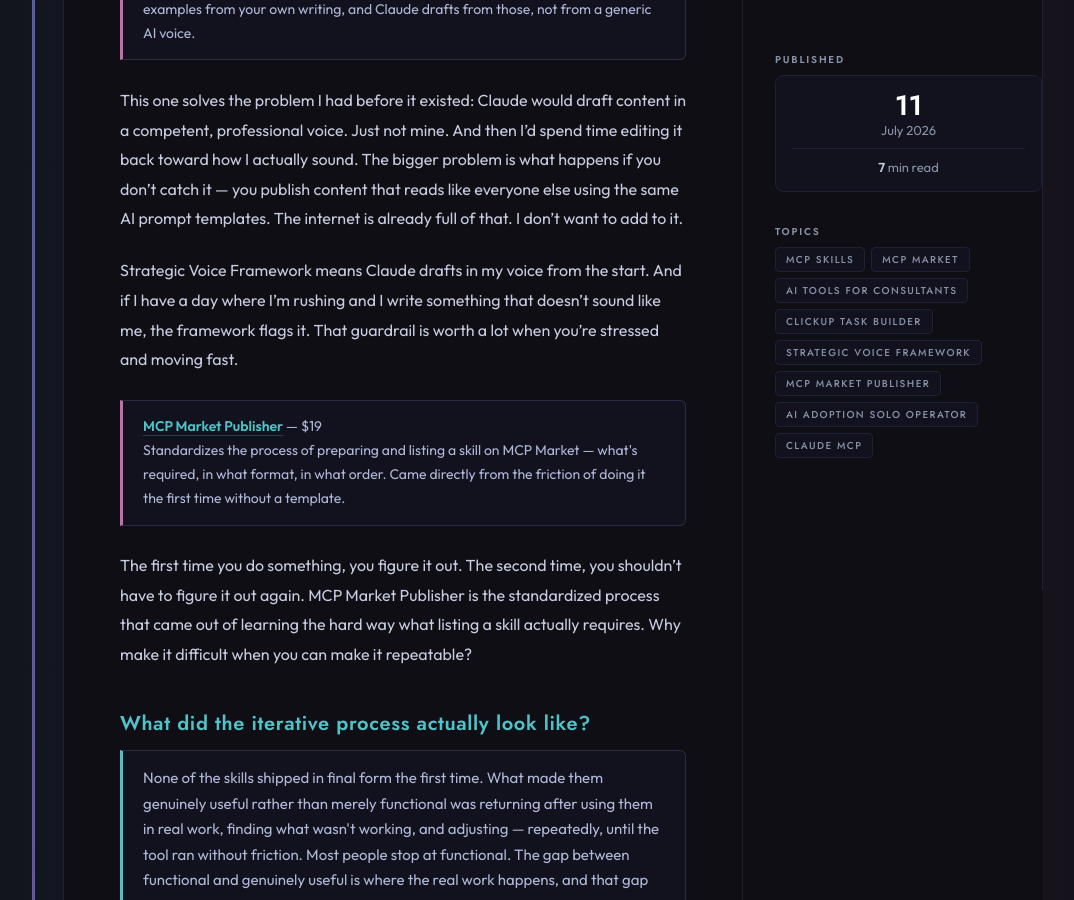
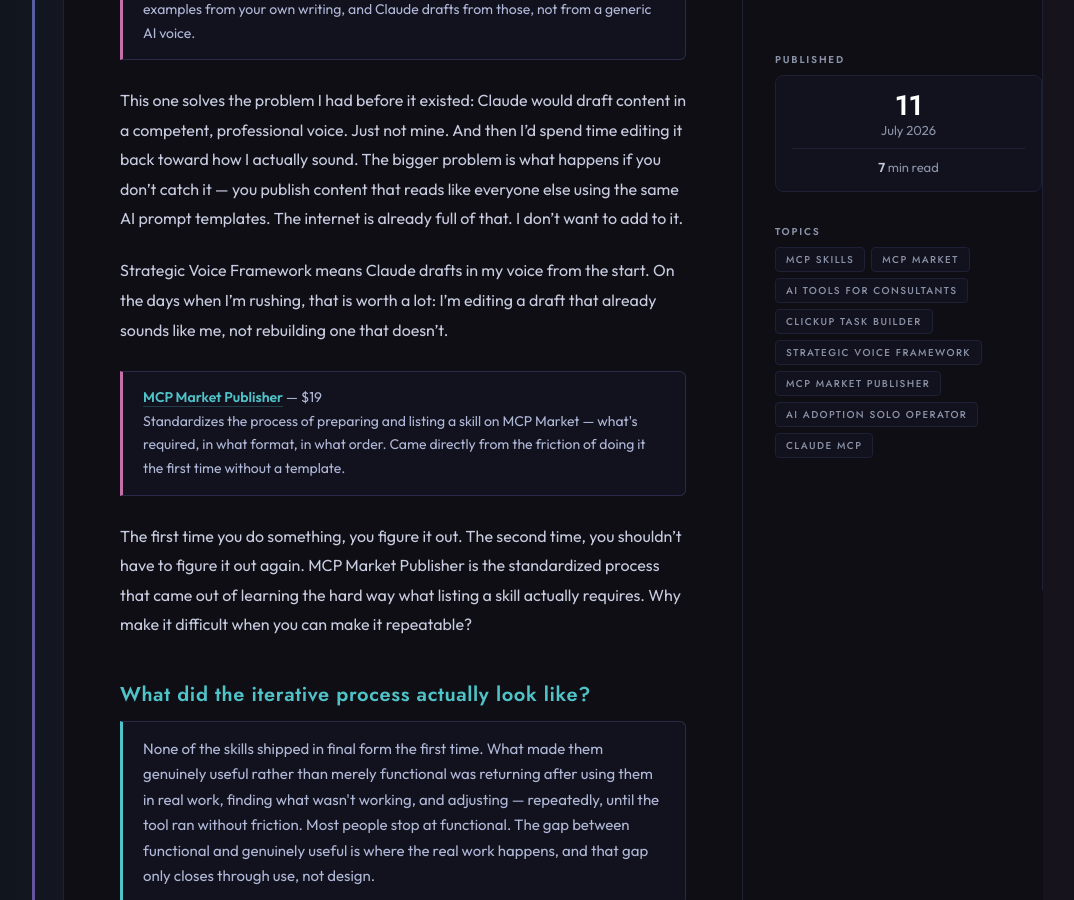
Before and after one commit to elizabethlemoine33-commits/bynorthlight-site, a Jekyll site: the page built from blog/northlight-mcp-skills-market.md, in a window 1280 px wide and 900 px high, scrolled down 2633 px. Shown: the whole window, without its empty margins (87-1161 px from the left). Built offline with Jekyll 4.4.1, drawn with Linux system fonts in a browser that asks for light colours.

Commit message:
Skills Market blog post: rewrite the personal sentence so it no longer says the framework flags drift
Co-Authored-By: Claude Sonnet 5.5 <noreply@anthropic.com>

```diff
--- a/blog/northlight-mcp-skills-market.md
+++ b/blog/northlight-mcp-skills-market.md
@@ -115,7 +115,7 @@ Running a solo advisory practice means there's no project manager checking the q
 
 This one solves the problem I had before it existed: Claude would draft content in a competent, professional voice. Just not mine. And then I'd spend time editing it back toward how I actually sound. The bigger problem is what happens if you don't catch it — you publish content that reads like everyone else using the same AI prompt templates. The internet is already full of that. I don't want to add to it.
 
-Strategic Voice Framework means Claude drafts in my voice from the start. And if I have a day where I'm rushing and I write something that doesn't sound like me, the framework flags it. That guardrail is worth a lot when you're stressed and moving fast.
+Strategic Voice Framework means Claude drafts in my voice from the start. On the days when I'm rushing, that is worth a lot: I'm editing a draft that already sounds like me, not rebuilding one that doesn't.
 
 <div class="callout-block">
 <p><strong><a href="https://mcpmarket.com/tools/skills/mp-mcp-market-publisher-prep-skills-for-sale-0f9749a7" target="_blank" rel="noopener">MCP Market Publisher</a></strong> — $19</p>
```
